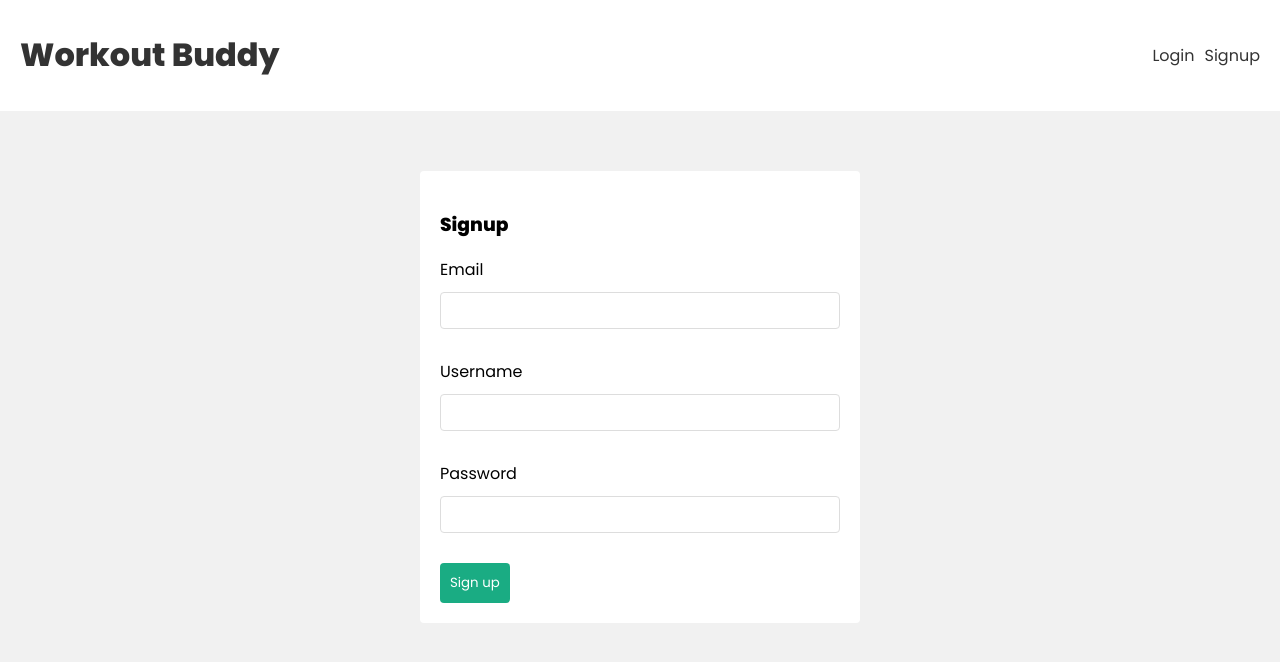
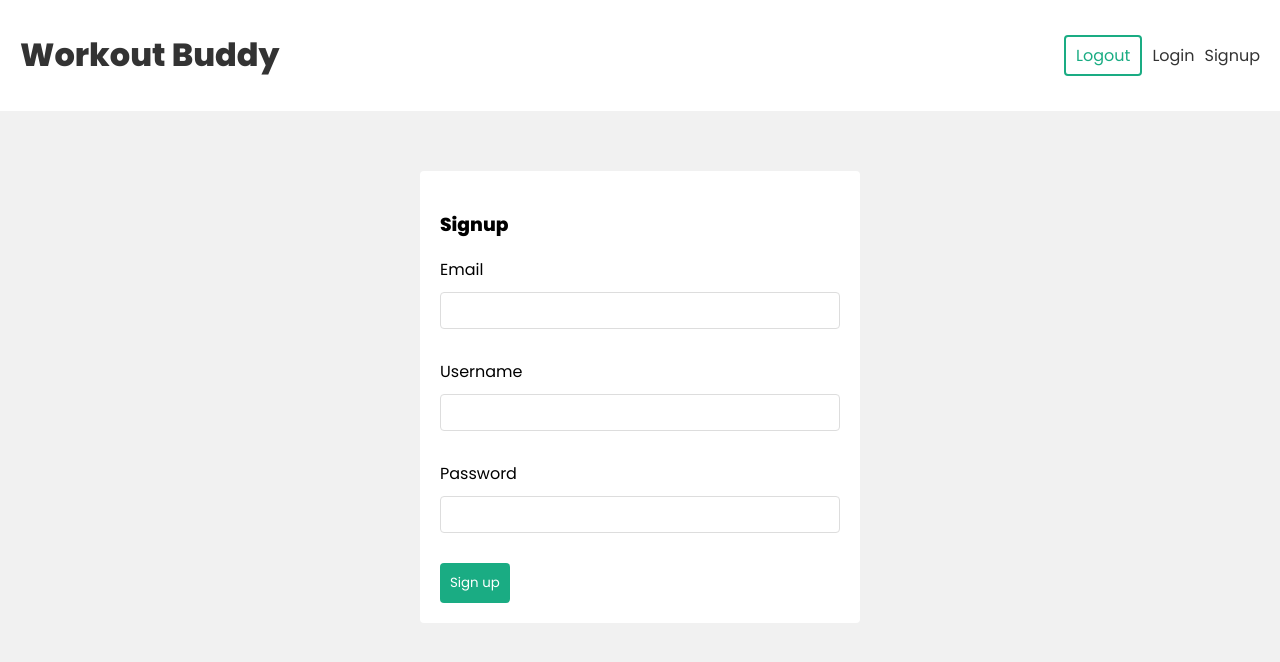
Before and after one commit to AshongAbdallah06/MERN-STACK, a React (Create React App) app in the folder FRONTEND/: page /signup in a window 1280 px wide. Shown: the top 662 px of the page. Built offline with nearby package versions, Linux system fonts and the light colour scheme.

Commit message:
create logout function

```diff
--- a/FRONTEND/src/components/Navbar.js
+++ b/FRONTEND/src/components/Navbar.js
@@ -1,7 +1,12 @@
 import React from "react";
 import { Link } from "react-router-dom";
+import useLogout from "../hooks/useLogout";
 
 const Navbar = () => {
+	const { logout } = useLogout();
+	const handleClick = () => {
+		logout();
+	};
 	return (
 		<header>
 			<div className="container">
@@ -10,6 +15,9 @@
 				</Link>
 
 				<nav>
+					<div>
+						<button onClick={handleClick}>Logout</button>
+					</div>
 					<div>
 						<Link to="/login">Login</Link>
 						<Link to="/signup">Signup</Link>
--- /dev/null
+++ b/FRONTEND/src/hooks/useLogout.js
@@ -0,0 +1,19 @@
+import { useState } from "react";
+import useAuthContext from "./useAuthContext";
+import Axios from "axios";
+
+export const useLogout = () => {
+	const { dispatch } = useAuthContext();
+
+	const logout = async () => {
+		// Remove user from storage
+		localStorage.removeItem("user");
+
+		// Dispatch logout action
+		dispatch({ type: "LOGOUT" });
+	};
+
+	return { logout };
+};
+
+export default useLogout;
--- a/FRONTEND/src/index.css
+++ b/FRONTEND/src/index.css
@@ -116,7 +116,18 @@
 nav a {
 	margin-left: 10px;
 }
+nav button {
+	background: #fff;
+	color: var(--primary);
+	border: 2px solid var(--primary);
+	padding: 6px 10px;
+	border-radius: 4px;
+	font-family: "Poppins";
+	cursor: pointer;
+	font-size: 1em;
+}
 
+/* auth forms */
 form.signup,
 form.login {
 	max-width: 400px;
--- a/FRONTEND/src/pages/Signup.js
+++ b/FRONTEND/src/pages/Signup.js
@@ -10,10 +10,6 @@
 
 	const handleSubmit = async () => {
 		await signup(email, username, password);
-
-		setEmail("");
-		setUsername("");
-		setPassword("");
 	};
 
 	return (
```
Also changed, not shown: 1 other file (tests, documents, lock files or other folders).
